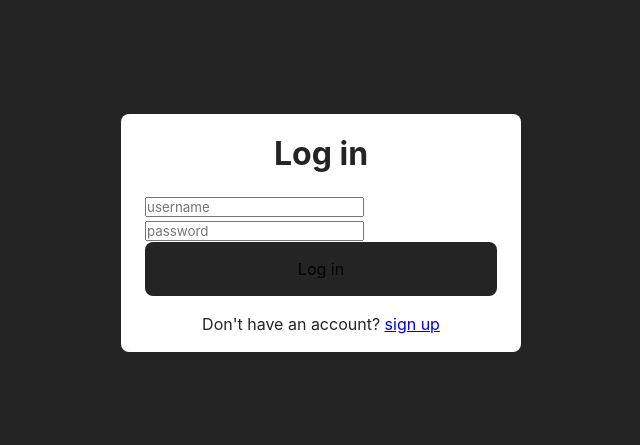
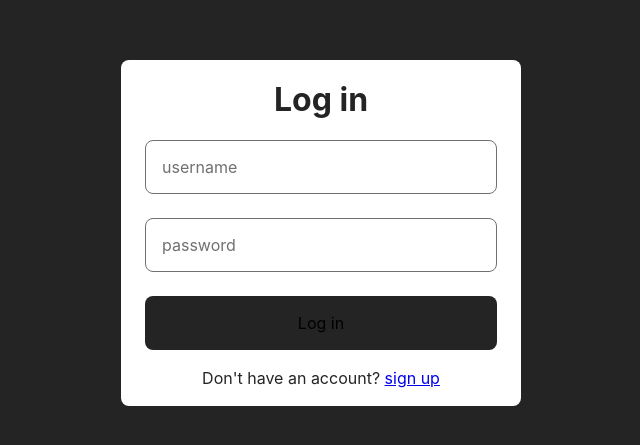
Before and after one commit to JamiHam/combonote-frontend, a React (Vite) app: page / in a window 1280 px wide. Shown: the part 167-612 px from the top of the page, without its empty margins (319-959 px from the left). Built offline with nearby package versions, Linux system fonts and the light colour scheme.

Commit message:
changed login page css

```diff
--- a/src/styles/Login.css
+++ b/src/styles/Login.css
@@ -21,15 +21,16 @@ body {
   background: #fff;
 }
 
-.login-container h2 {
+h2 {
   color: #242424;
   text-align: center;
   font-size: 2rem;
   margin-bottom: 1rem;
 }
 
-.input-field {
+input {
   background: #fff;
+  color: #242424;
   width: 100%;
   height: 54px;
   font-size: 1rem;
@@ -40,12 +41,12 @@ body {
   transition: 0.2s ease;
 }
 
-.input-field::placeholder {
+input::placeholder {
   color: #707070;
   margin-left: 10px;
 }
 
-.login-container button {
+button {
   border: none;
   outline: none;
   height: 54px;
@@ -57,7 +58,7 @@ body {
   background: #242424;
 }
 
-.login-container .signup-prompt {
+.signup-prompt {
   color: #242424;
   text-align: center;
   font-size: 1rem;
```
